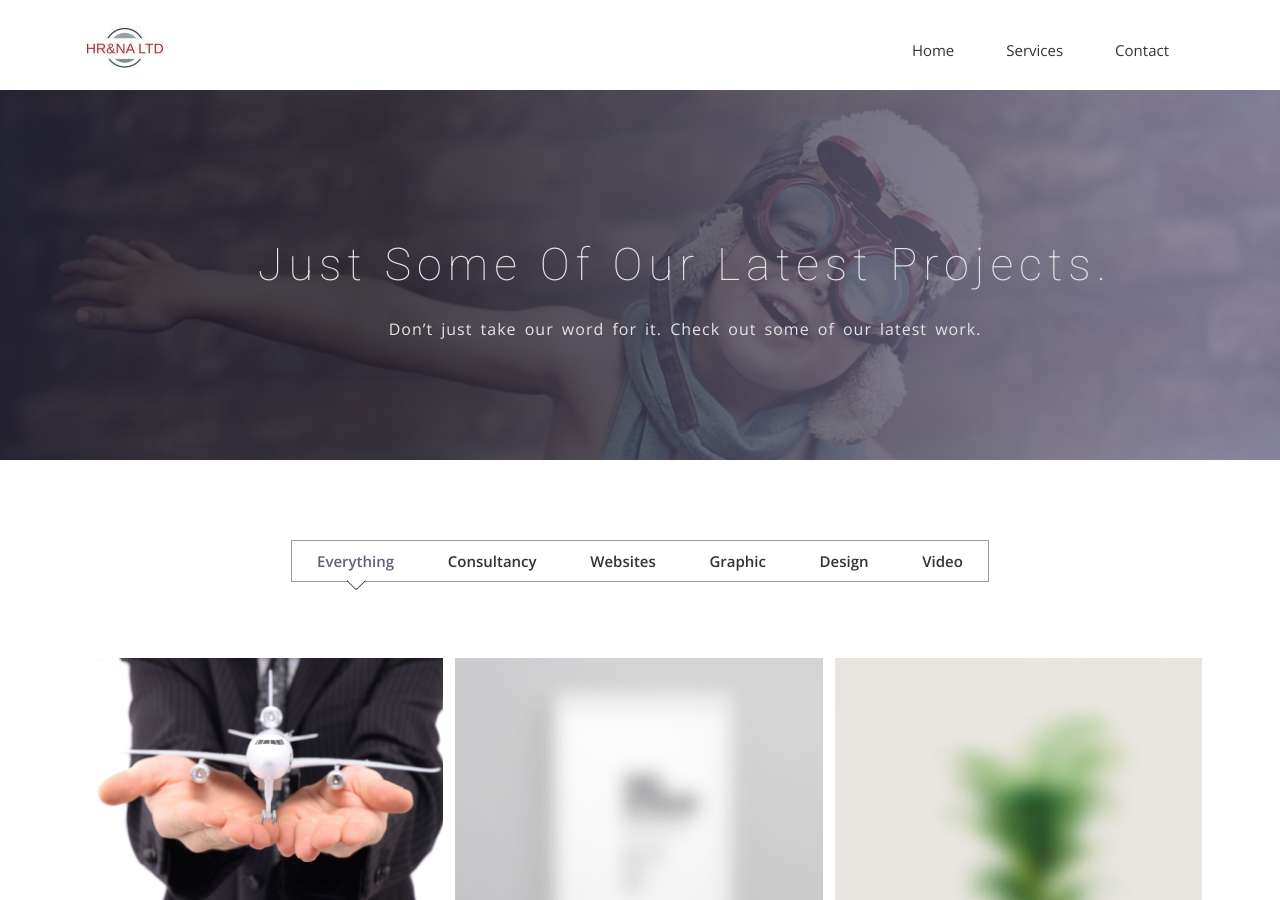
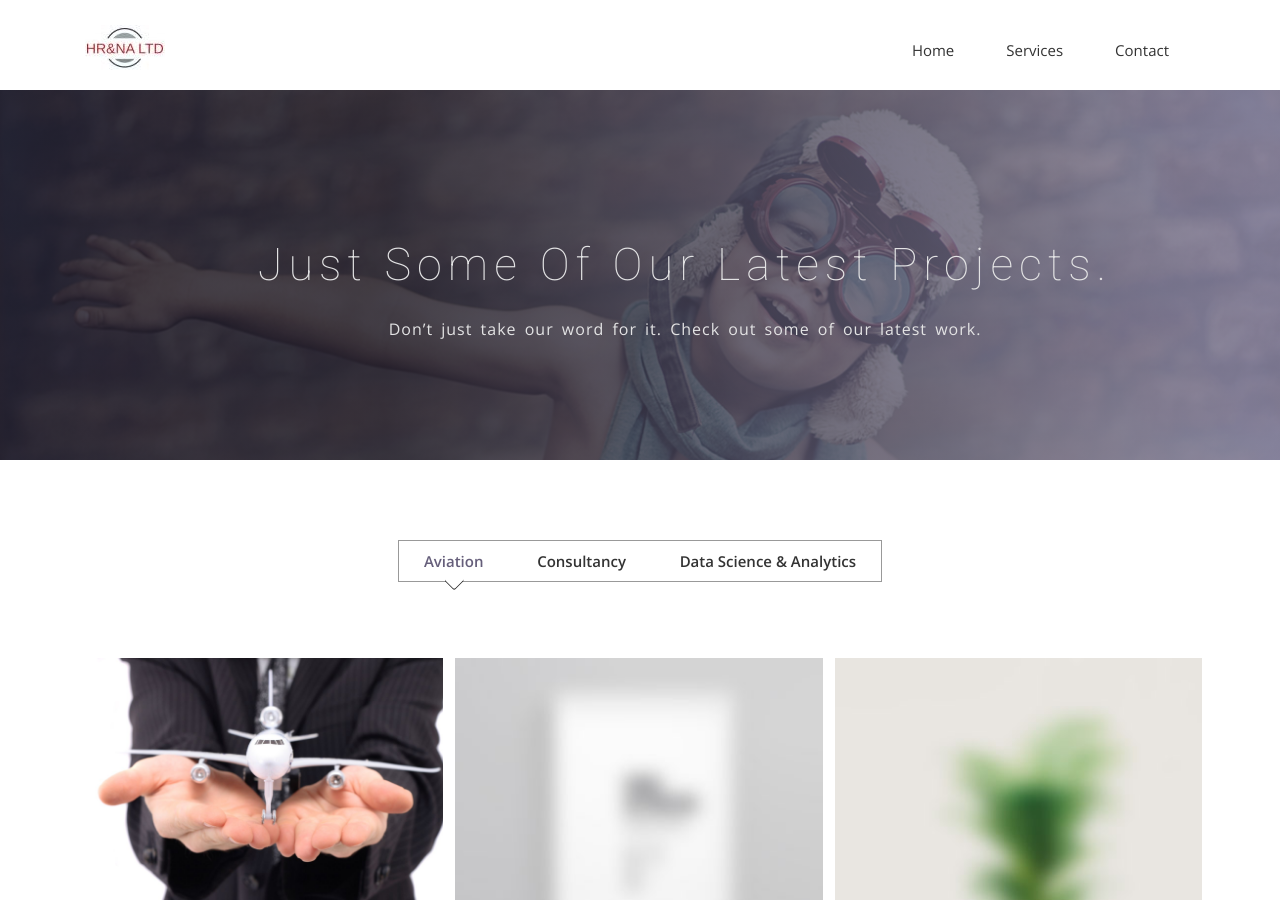
Before and after one commit to hrnaltd/hrnaltd.github.io, a Jekyll site: the page built from services.html, in a window 1280 px wide and 900 px high. Built offline with Jekyll 4.4.1, drawn with Linux system fonts in a browser that asks for light colours; nearby versions of some CDN libraries; some web fonts are replaced.

Commit message:
Update services.html
deneme

```diff
--- a/services.html
+++ b/services.html
@@ -25,12 +25,10 @@ permalink: /services/
             <div class="block">
               <div class="portfolio-menu">
                 <ul>
-                    <li class="filter" data-filter="all">Everything</li>
+                    <li class="filter" data-filter="all">Aviation</li>
                     <li class="filter" data-filter=".Branding">Consultancy</li>
-                    <li class="filter" data-filter=".Websites">Websites</li>
-                    <li class="filter" data-filter=".Graphic">Graphic</li>
-                    <li class="filter" data-filter=".design">design</li>
-                    <li class="filter" data-filter=".Video">Video</li>
+                    <li class="filter" data-filter=".Websites">Data Science & Analytics</li>
+
                 </ul>
               </div>
               <div class="portfolio-contant">
@@ -69,40 +67,6 @@ permalink: /services/
 
                         </div>
                       </div>
-
-                    </a>
-                  </li>
-                  <li class="mix design">
-                    <a href="#">
-                      <img src="{{ site.baseurl }}/img/portfolio/work4.jpg" alt="">
-                      <div class="overly">
-                        <div class="position-center">
-                          <h2>Tesla Motors</h2>
-                          <p>Labore et dolore magna aliqua. Ut enim ad </p>
-
-                        </div>
-                      </div>
-                    </a>
-                  </li>
-                  <li class="mix Video">
-                    <a href="#">
-                      <img src="{{ site.baseurl }}/img/portfolio/work5.jpg" alt="">
-                      <div class="overly">
-                        <div class="position-center">
-                          <h2>Tesla Motors</h2>
-                          <p>Labore et dolore magna aliqua. Ut enim ad </p>
-
-                        </div>
-                      </div>
-                    </a>
-                  </li>
-                  <li class="mix Graphic">
-                    <a href="#">
-                      <img src="{{ site.baseurl }}/img/portfolio/work6.jpg" alt="">
-                      <div class="overly">
-                        <div class="position-center">
-                          <h2>Tesla Motors</h2>
-                          <p>Labore et dolore magna aliqua. Ut enim ad </p>
 
                         </div>
                       </div>
```
